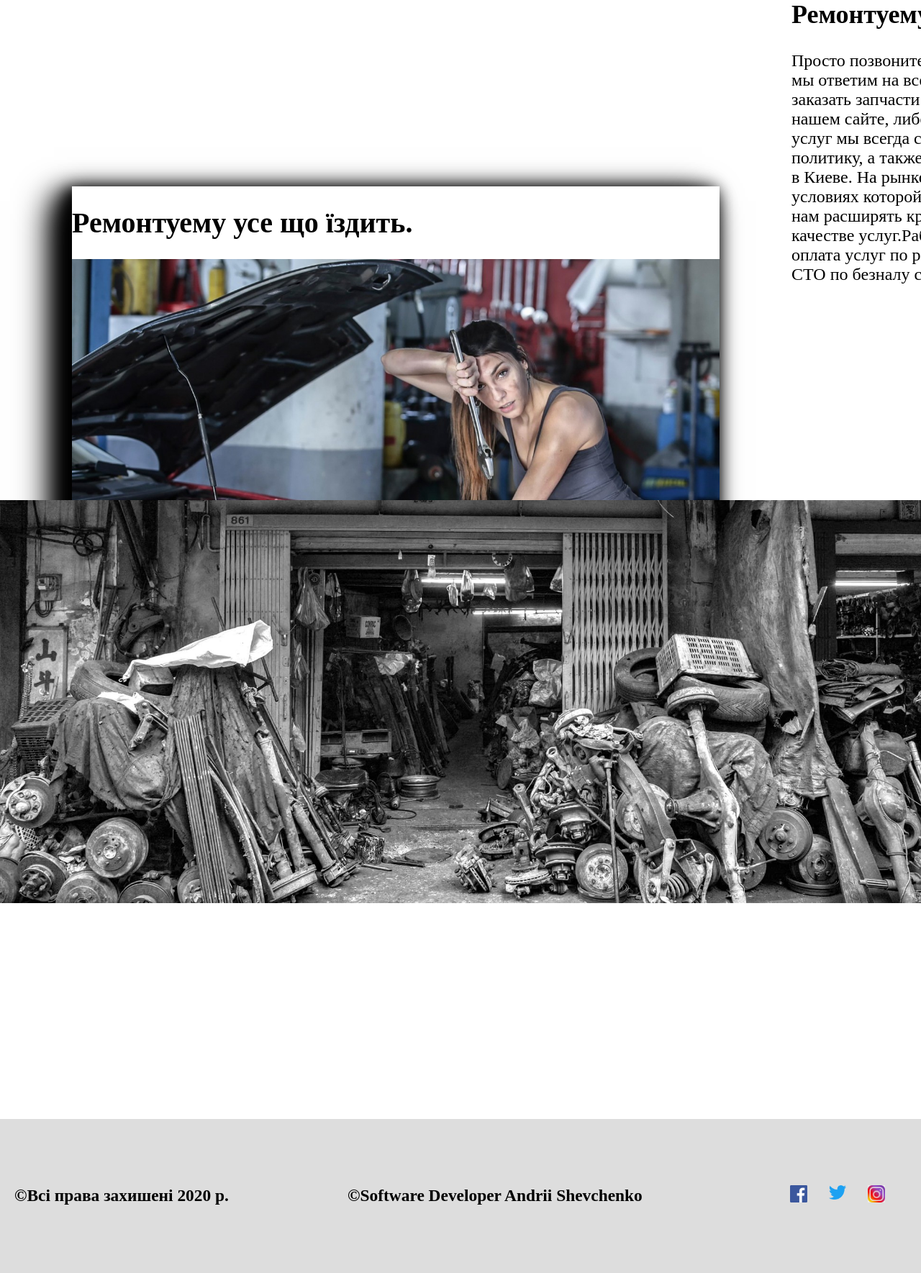
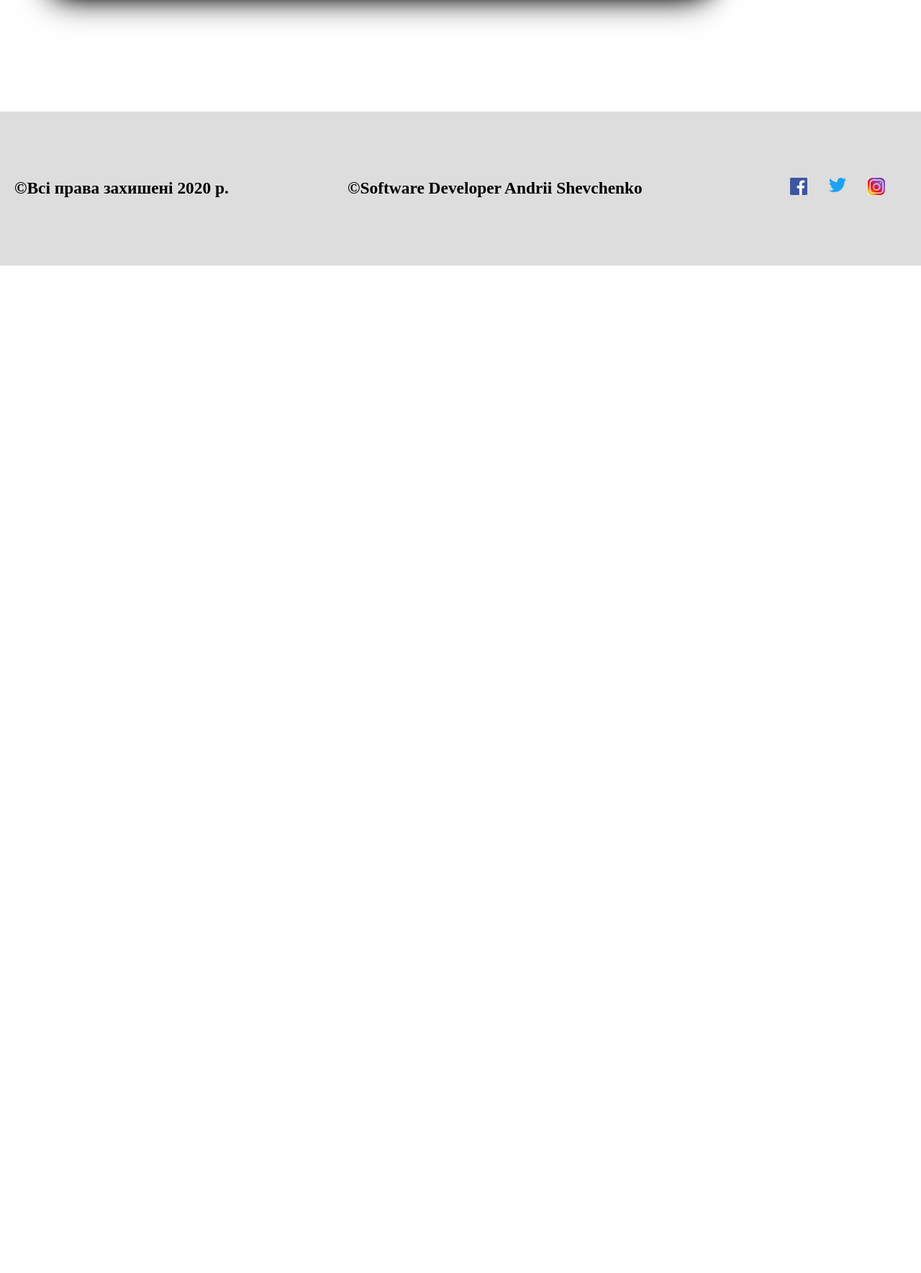
Before and after one commit to AndreyShevchenk0/Auto-Service, a Django app: page / in a window 1280 px wide; the page is wider, and only the part inside the window is pictured. Shown: the part 1741-3510 px from the top of that part at 72% size. After the commit the page ends 2110 px from the top of that part, so only its background shows below. Run offline with Django 3.2, Linux system fonts and the light colour scheme; some web fonts are replaced.

Commit message:
komit last

```diff
--- a/suit/static/suit/style.css
+++ b/suit/static/suit/style.css
@@ -187,45 +187,13 @@ body,html {
                 -25px 20px 50px #000;
 }
 /****************** Паралакс ***************************/
-.parallax {
-    /* The image used */
-    /*background-image: url("img_parallax.jpg");*/
-    top: 1100px;
-    position: relative;
-    background-image: url("avtoretro5.jpg");
 
-    /* Full height */
-    height: 80%;
-
-    /* Create the parallax scrolling effect */
-    background-attachment: fixed;
-    background-position: center;
-    background-repeat: no-repeat;
-    background-size: cover;
-}
-
-.parallax1 {
-    /* The image used */
-    /*background-image: url("img_parallax.jpg");*/
-    top: 1200px;
-    position: relative;
-    background-image:url( 'images/avtoretro7.jpg');
-
-    /* Full height */
-    height: 70%;
-
-    /* Create the parallax scrolling effect */
-    background-attachment: fixed;
-    background-position: center;
-    background-repeat: no-repeat;
-    background-size: cover;
-}
 
 /*********Бан текст2 **********************/
 .imeg{
     padding: 0;
     margin: 100px;
-    top: 1900px;
+    top: 1000px;
     position: absolute;
     box-shadow: -5px 5px 20px #000,
                 -10px 10px 30px #000,
@@ -252,7 +220,7 @@ body,html {
     padding: 20px;
     margin: 0;
     position: relative;
-    top: 1500px;
+    top: 1300px;
     text-align: center;
     background: #ddd;
 }
--- a/suit/templates/suit/base.html
+++ b/suit/templates/suit/base.html
@@ -50,8 +50,6 @@
     </div>
     <img src="{% static 'images/СТО2.jpg' %}" class="bulb" width="800px">
 
-    <div class="parallax"></div>
-
     <div class="imeg">
         <h1>Ремонтуему усе що їздить.</h1>
         <img src="{% static 'images/СТО1.jpg' %}"  width="900px">
@@ -76,7 +74,6 @@
          СТО по безналу с НДС Киев. </p>
     </div>
 
-    <div class="parallax1"></div>
 
     <div class="footer">
         <div class="icons">
```
